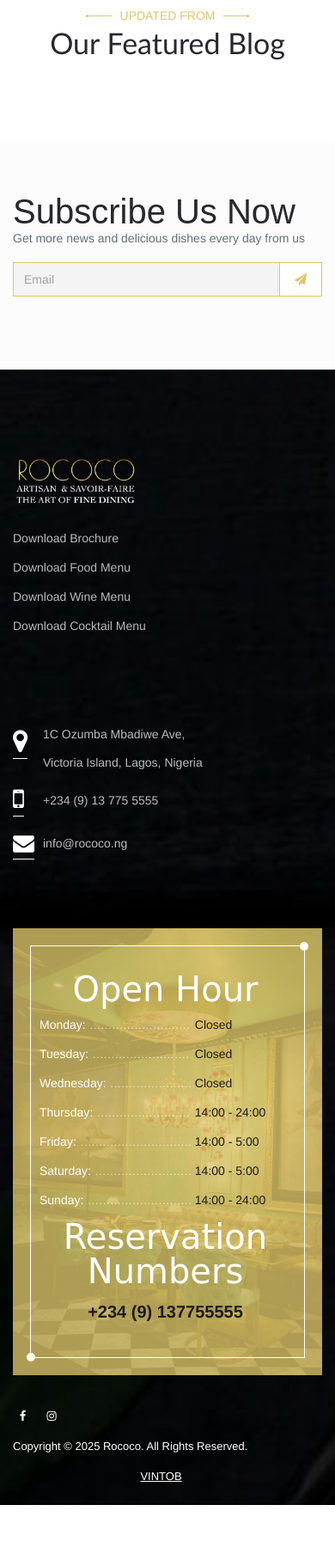
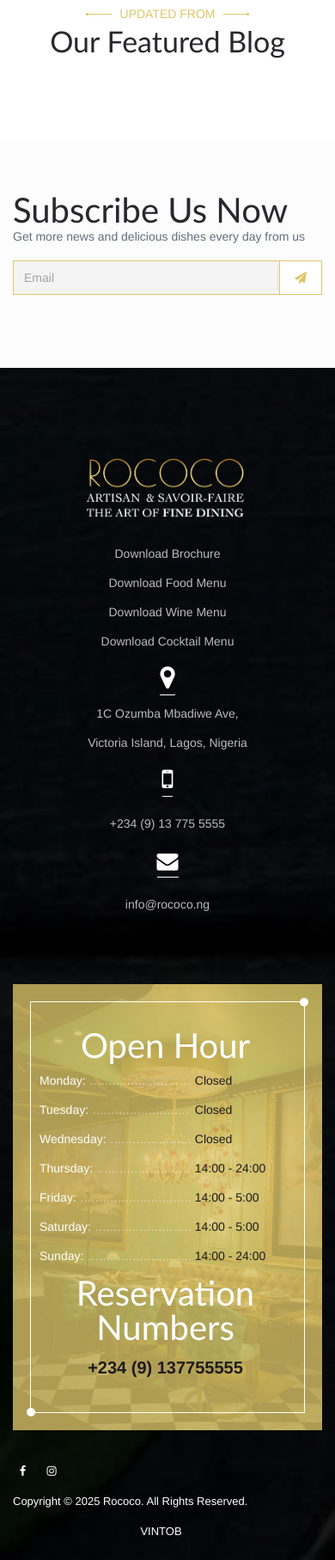
Before and after one commit to MohamadAttat/Rococco-Scarlet, a PHP site: page / in a window 390 px wide. Shown: the part 3120-4935 px from the top of the page at 86% size. Before the commit the page ends 4871 px from the top, so only its background shows below. Run offline with PHP 8.4, Linux system fonts and the light colour scheme; data that the repository does not hold is empty; some libraries are stand-ins or nearby versions; some web fonts are replaced.

Commit message:
pre-final comments

```diff
--- a/assets/css/site-responsive.css
+++ b/assets/css/site-responsive.css
@@ -16,6 +16,15 @@
 
   .header-main .header-logo {
     margin: unset;
+    display: flex;
+    justify-content: start;
+    align-items: center;
+  }
+
+  .header-main .logo {
+    left: unset;
+    transform: none;
+    top: unset;
   }
 
   .header-main .main-nav-wrapper {
@@ -28,7 +37,9 @@
     right: 100%;
   }
 
-  .header-transparent #main-nav>li>a {
+  .header-transparent #main-nav>li>a,
+  header.header-fixed .header-main #main-nav>li>a {
+
     color: #ffffff;
   }
 
@@ -58,6 +69,9 @@
 /* styles for small phones */
 @media (max-width: 576px) {
 
+  .hide-on-mobile {
+    display: none !important;
+  }
 
   .slick-arrow {
     top: 48%;
@@ -94,4 +108,34 @@
   .footer-bottom .topbar-left {
     display: block !important;
   }
+
+  .swin-sc-contact-form .form-group textarea {
+    margin-bottom: 30px;
+  }
+
+  .g-recaptcha>div,
+  .g-recaptcha iframe,
+  .g-recaptcha iframe * {
+    width: 100% !important;
+  }
+
+  .footer-main .clearfix,
+  .footer-main .info-content,
+  .footer-main .address-info,
+  .footer-main .phone-info,
+  .footer-main .email-info {
+    display: flex;
+    flex-direction: column;
+    align-items: center;
+    justify-content: center;
+  }
+
+  .footer-main .info-icon {
+    width: auto !important;
+    height: auto !important;
+  }
+
+  .about-contact-info .info-content {
+    margin-bottom: 0;
+  }
 }
--- a/assets/css/site.css
+++ b/assets/css/site.css
@@ -13,8 +13,15 @@
 }
 
 .title,
-.page-title .title {
-  font-family: Optima;
+.title *,
+.page-title .title,
+.page-title .title *,
+.timeline-heading,
+.timeline-heading *,
+.swin-sc-title .title,
+.subscribe-wrapper .title,
+.res-title {
+  font-family: Optima !important;
 }
 
 .close-offcanvas {
@@ -25,8 +32,19 @@
   padding: 0 8px;
 }
 
+.top-header .slide-content .slide-icon {
+  max-width: 400px;
+}
+
 #section-booking-deposit ul {
   font-size: 16px;
+}
+
+.top-bg-parallax .overlay {
+  position: absolute;
+  width: 100%;
+  height: 100%;
+  background: rgba(0, 0, 0, .4);
 }
 
 .footer-bottom {
@@ -39,3 +57,7 @@
 .footer-bottom * {
   color: white !important;
 }
+
+.footer-bottom a {
+  text-decoration: none;
+}
--- a/footer.php
+++ b/footer.php
@@ -11,7 +11,8 @@
               <div class="des">Get more news and delicious dishes every day from us</div>
             </div>
             <form class="widget-newsletter">
-              <input type="email" id="subscribe_email" placeholder="Email" class="form-control" style=" border: 1px solid #DEC66A;">
+              <input type="email" id="subscribe_email" placeholder="Email" class="form-control"
+                style=" border: 1px solid #DEC66A;">
               <button type="button" id="btn_subscribe" class="submit subscribe_btn" style="height: 40px;
                    background-color:rgb(255, 255, 255);
                                                       border: 1px solid #DEC66A;
@@ -35,7 +36,8 @@
             <div class="ft-area1">
               <div class="swin-wget swin-wget-about">
                 <div class="clearfix">
-                  <a class="wget-logo"><img src="assets/images/custom/logo_complete_footer.png" alt="" class="img img-fluid" style="max-width:150px"></a>
+                  <a class="wget-logo"><img src="assets/images/custom/logo_complete_footer.png" alt=""
+                      class="img img-fluid" style="max-width:200px"></a>
                 </div>
 
                 <div class="about-contact-info clearfix">
@@ -53,14 +55,16 @@
                   <div class="phone-info">
                     <div class="info-content">
                       <p>
-                        <a href="assets/docs/Rococo-Wine-Menu.pdf" target="_blank" class="nav-link">Download Wine Menu</a>
+                        <a href="assets/docs/Rococo-Wine-Menu.pdf" target="_blank" class="nav-link">Download Wine
+                          Menu</a>
                       </p>
                       <p>
-                        <a href="assets/docs/Rococo-Cocktail-Menu.pdf" target="_blank" class="nav-link">Download Cocktail Menu</a>
+                        <a href="assets/docs/Rococo-Cocktail-Menu.pdf" target="_blank" class="nav-link">Download
+                          Cocktail Menu</a>
                       </p>
                     </div>
                   </div>
-                  <div class="email-info">
+                  <div class="email-info hide-on-mobile">
                     <div class="info-content">
                       <p>&nbsp;</p>
                       <p>&nbsp;</p>
@@ -70,12 +74,14 @@
 
 
                 <div class="wget-about-content" style="display:none;">
-                  <p>Inspired by the grandeur of the 18th century, Rococo is a place where history and modernity live side by side. Every corner tells a story-from sculpted moldings, pastel palettes, and crystal chandeliers to hidden layers of the world's most advanced technology.</p>
+                  <p>Inspired by the grandeur of the 18th century, Rococo is a place where history and modernity live
+                    side by side. Every corner tells a story-from sculpted moldings, pastel palettes, and crystal
+                    chandeliers to hidden layers of the world's most advanced technology.</p>
                 </div>
 
 
                 <div class="about-contact-info clearfix">
-                  <br>
+                  <br class="hide-on-mobile" />
                   <div class="address-info">
                     <div class="info-icon">
                       <i class="fa fa-map-marker"></i>
--- a/index.php
+++ b/index.php
@@ -148,6 +148,7 @@ $slides = $homeService->getSlides();
                                     class='slide-sub-title animated'><span class='line-before'></span><span
                                     class='line-after'></span><span class='text'>{$slide['content_text']}</span></p>" : '123';
               echo "<div data-parallax='scroll' data-image-src='assets/images/slider/{$slide['bg_image']}' class='slides parallax-window'>
+                    <div class='overlay'></div>
                     <div class='slide-content slide-layout-02'>
                             <div class='container'>
                                 <div class='slide-content-inner'>
--- a/top_banner.php
+++ b/top_banner.php
@@ -3,7 +3,8 @@
 
 <!-- Google Tag Manager (noscript) -->
 <noscript>
-  <iframe src="https://www.googletagmanager.com/ns.html?id=GTM-PSMZKGLL" height="0" width="0" style="display:none;visibility:hidden"></iframe>
+  <iframe src="https://www.googletagmanager.com/ns.html?id=GTM-PSMZKGLL" height="0" width="0"
+    style="display:none;visibility:hidden"></iframe>
 </noscript>
 <!-- End Google Tag Manager (noscript) -->
 
@@ -39,7 +40,7 @@
               <!-- <li class="list-inline-item"><a href="javascript:void(0)"><i class="fa fa-twitter"></i></a></li> -->
               <!-- <li class="list-inline-item"><a href="javascript:void(0)"><i class="fa fa-pinterest"></i></a></li> -->
               <!-- <li class="list-inline-item"><a href="javascript:void(0)"><i class="fa fa-google-plus"></i></a></li> -->
-                <li class="list-inline-item"> <a href="https://www.instagram.com/rococo.ng/" target="_blank">
+              <li class="list-inline-item"> <a href="https://www.instagram.com/rococo.ng/" target="_blank">
                   <i class="fa fa-instagram"></i>
                 </a>
               </li>
@@ -91,10 +92,10 @@
       </div>
       <div class="header-logo">
         <a href="index.php" class="logo logo-static">
-          <img src="assets/images/custom/logo-new.png" alt="ROCOCO" class="logo-img" style="max-width:120px">
+          <img src="assets/images/custom/logo-new.png" alt="ROCOCO" class="logo-img" style="max-width:160px">
         </a>
         <a href="index.php" class="logo logo-fixed">
-          <img src="assets/images/custom/logo_complete_fix.png" alt="ROCOCO" class="logo-img" style="max-width:80px">
+          <img src="assets/images/custom/logo-new-dark.png" alt="ROCOCO" class="logo-img" style="max-width:100px">
 
         </a>
       </div>
@@ -124,7 +125,7 @@
               <a href="menu_functional.php" class="dropdown-item">Menu
               </a>
               <!-- <a href="menu-grid-1.html" class="nav-link">Menu</a> -->
-            <!-- <ul class="dropdown-menu"> -->
+              <!-- <ul class="dropdown-menu"> -->
               <!-- <li><a href="menu-classic.html" class="dropdown-item">Menu Classic</a></li>
                                                     <li><a href="menu-grid-1.html" class="dropdown-item">Menu Grid 01</a></li>
                                                     <li><a href="menu-grid-2.html" class="dropdown-item">Menu Grid 02</a></li>
```
Also changed, not shown: assets/images/custom/logo-new-dark.png (added). Lines whose indentation alone changed are shown as unchanged.
